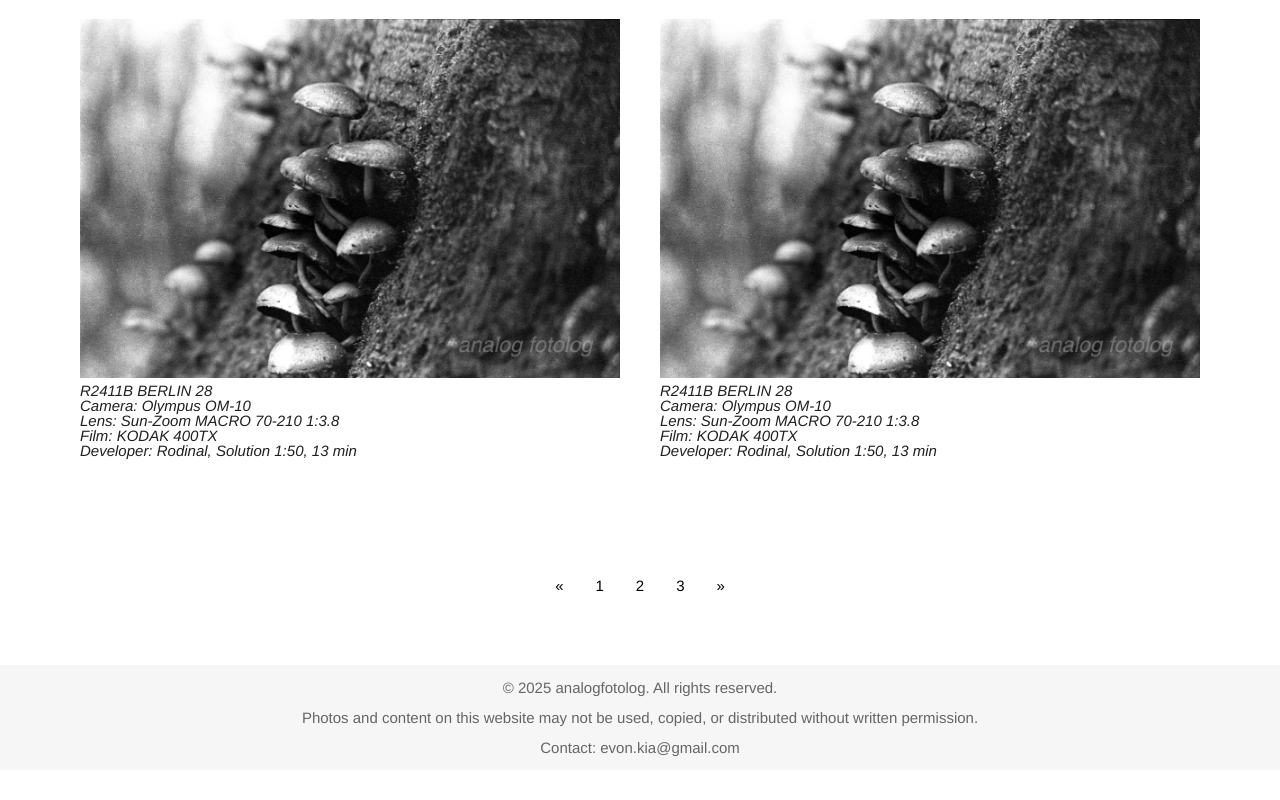
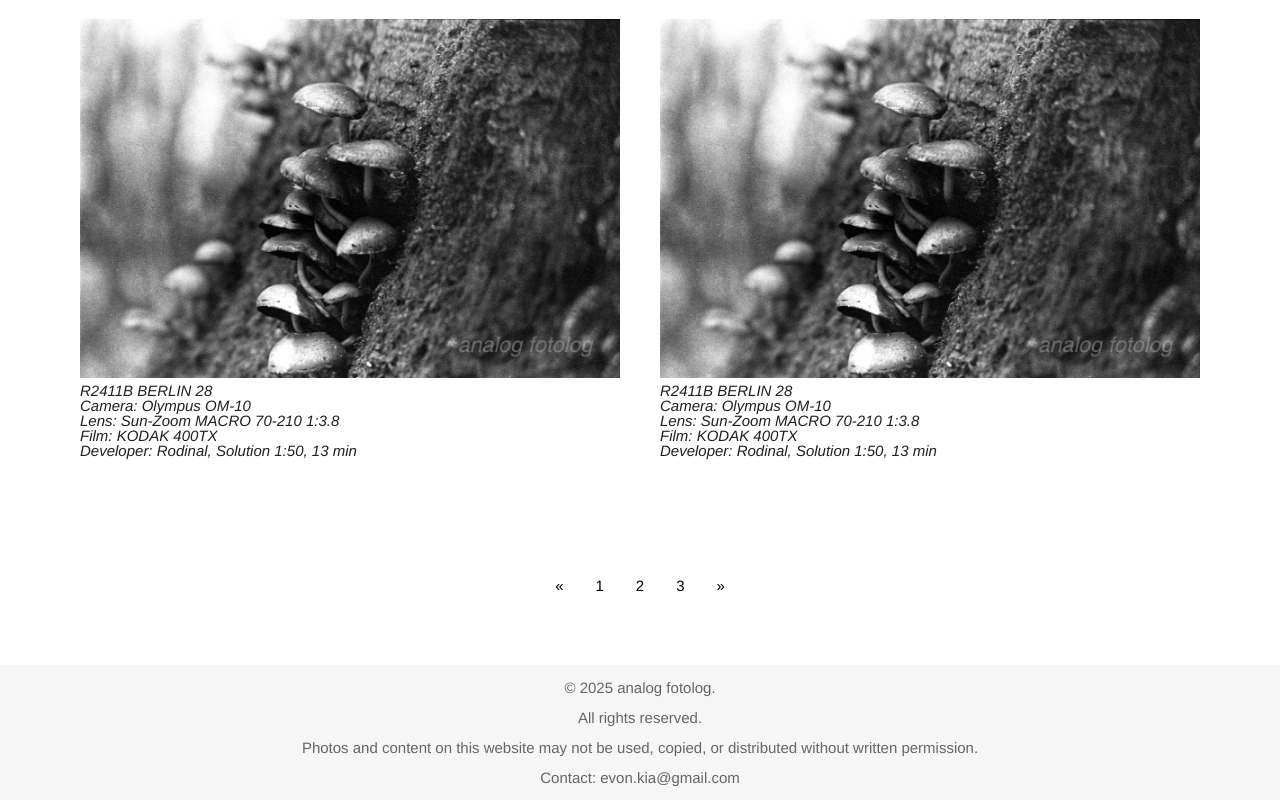
Before and after one commit to kiaevon/analogfotolog, a plain HTML site: page index.html in a window 1280 px wide. Shown: the part 5624-6424 px from the top of the page. Before the commit the page ends 6394 px from the top, so only its background shows below. Drawn offline with Linux system fonts and the light colour scheme.

Commit message:
Update index.html

```diff
--- a/index.html
+++ b/index.html
@@ -174,7 +174,8 @@ body,h1 {font-family: "Helvetica", sans-serif}
 
 <footer class="w3-container w3-light-grey w3-center w3-opacity" style="margin-top:30px">
   <p></p>
-  <p>&copy; 2025 analogfotolog. All rights reserved.</p>
+  <p>&copy; 2025 analog fotolog.</p>
+  <p>All rights reserved.</p>
   <p>Photos and content on this website may not be used, copied, or distributed without written permission.</p>
   <p>Contact: evon.kia@gmail.com</p>
 
```
